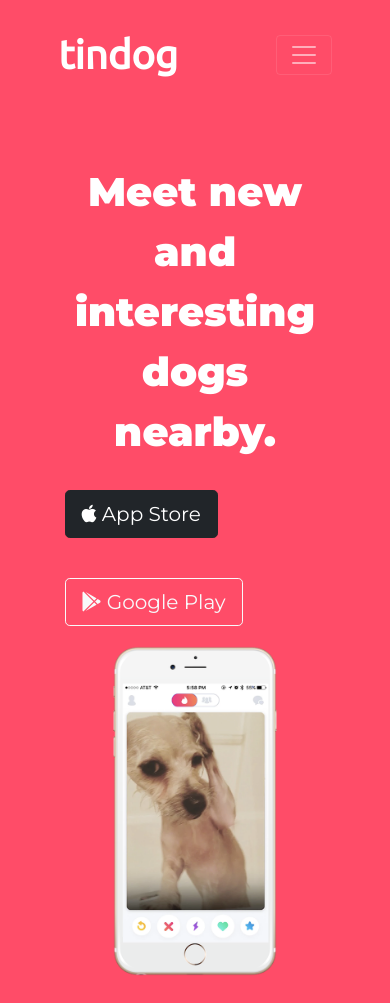
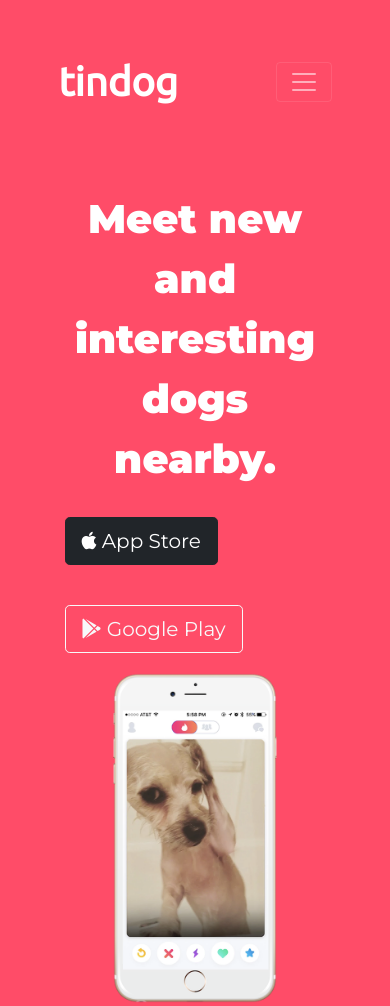
Before and after one commit to Studioname/bootstrapTindog, a plain HTML site: page index.html in a window 390 px wide. Shown: the top 1006 px of the page. Drawn offline with nearby package versions, Linux system fonts and the light colour scheme.

Commit message:
Update styles.css

```diff
--- a/css/styles.css
+++ b/css/styles.css
@@ -176,7 +176,7 @@
   padding: 3% 2% 2% 0%;
 }
 
-@media (max-width: 1028px) {
+@media (max-width: 950px) {
 
   .big-heading {
     font-size: 2.5rem;
@@ -204,6 +204,10 @@
     position:static;
     transform: rotate(0deg);
   }
+
+  #title .container-fluid {
+    padding: 10% 15% 7%;
+  }
 }
 
 /* footer section */
```
